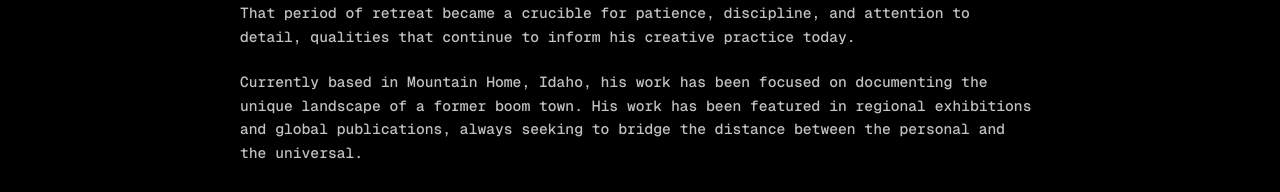
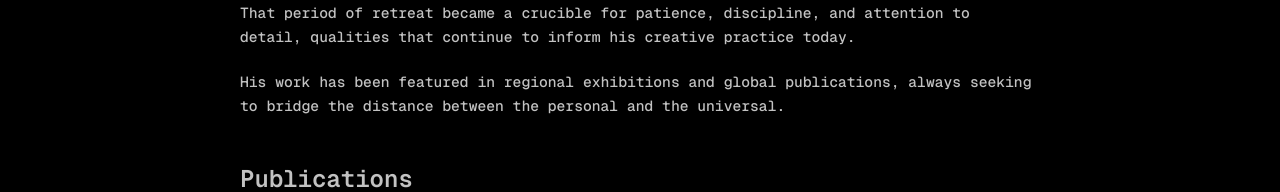
Before and after one commit to forresttindall/art-site, a React (Vite) app: page /biography in a window 1280 px wide. Shown: the part 608-800 px from the top of the page. Built offline with nearby package versions, Linux system fonts and the light colour scheme; a web font is replaced by a local one.

Commit message:
darkmode

```diff
--- a/src/components/Biography.jsx
+++ b/src/components/Biography.jsx
@@ -25,7 +25,7 @@ const Biography = () => {
 
 <br />
 <p className="mono-text">
-  Currently based in Mountain Home, Idaho, his work has been focused on documenting the unique landscape of a former boom town. His work has been featured in regional exhibitions and global publications, always seeking to bridge the distance between the personal and the universal.
+    His work has been featured in regional exhibitions and global publications, always seeking to bridge the distance between the personal and the universal.
 </p>
 <br />
 
--- a/src/components/Photography.jsx
+++ b/src/components/Photography.jsx
@@ -74,6 +74,12 @@ const Photography = () => {
         max-width: 100%;
         margin: 0;
         padding: 0;
+      }
+
+      @media (max-width: 800px) {
+        .masonry-grid {
+          columns: 1;
+        }
       }
 
       @media (min-width: 1300px) {
--- a/src/components/Projects/mountainhome.jsx
+++ b/src/components/Projects/mountainhome.jsx
@@ -72,6 +72,12 @@ const MountainHome = () => {
       @media (min-width: 1300px) {
         .masonry-grid {
           columns: 3;
+        }
+      }
+
+        @media (max-width: 800px) {
+        .masonry-grid {
+          columns: 1;
         }
       }
 
```
